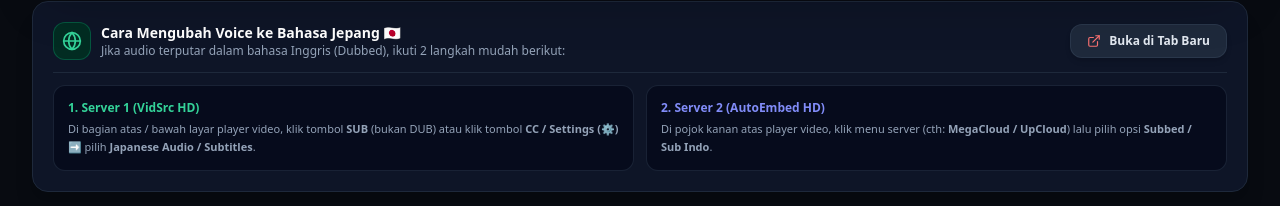
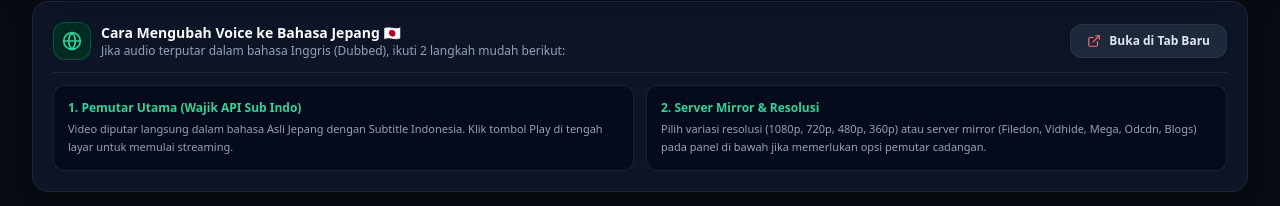
Before and after one commit to zarirulaja/anifilm, a Next.js app: page /watch/1/1 in a window 1280 px wide. Shown: the part 897-1103 px from the top of the page. Built offline with nearby package versions, Linux system fonts and the light colour scheme; no server answers; the database is empty.

Commit message:
fix: update VideoPlayer streaming instructions to clear Wajik API and mirror details

```diff
--- a/src/components/VideoPlayer.tsx
+++ b/src/components/VideoPlayer.tsx
@@ -275,19 +275,19 @@ export default function VideoPlayer({
           <div className="grid grid-cols-1 md:grid-cols-2 gap-3 text-xs text-slate-300">
             <div className="bg-slate-950/60 p-3.5 rounded-xl border border-slate-800/80 space-y-1">
               <div className="font-bold text-emerald-400 flex items-center gap-1.5">
-                <span>1. Server 1 (VidSrc HD)</span>
+                <span>1. Pemutar Utama (Wajik API Sub Indo)</span>
               </div>
               <p className="text-slate-400 text-[11px] leading-relaxed">
-                Di bagian atas / bawah layar player video, klik tombol <strong>SUB</strong> (bukan DUB) atau klik tombol <strong>CC / Settings (⚙️)</strong> ➡️ pilih <strong>Japanese Audio / Subtitles</strong>.
+                Video diputar langsung dalam bahasa Asli Jepang dengan Subtitle Indonesia. Klik tombol Play di tengah layar untuk memulai streaming.
               </p>
             </div>
 
             <div className="bg-slate-950/60 p-3.5 rounded-xl border border-slate-800/80 space-y-1">
-              <div className="font-bold text-indigo-400 flex items-center gap-1.5">
-                <span>2. Server 2 (AutoEmbed HD)</span>
+              <div className="font-bold text-emerald-400 flex items-center gap-1.5">
+                <span>2. Server Mirror & Resolusi</span>
               </div>
               <p className="text-slate-400 text-[11px] leading-relaxed">
-                Di pojok kanan atas player video, klik menu server (cth: <strong>MegaCloud / UpCloud</strong>) lalu pilih opsi <strong>Subbed / Sub Indo</strong>.
+                Pilih variasi resolusi (1080p, 720p, 480p, 360p) atau server mirror (Filedon, Vidhide, Mega, Odcdn, Blogs) pada panel di bawah jika memerlukan opsi pemutar cadangan.
               </p>
             </div>
           </div>
```
